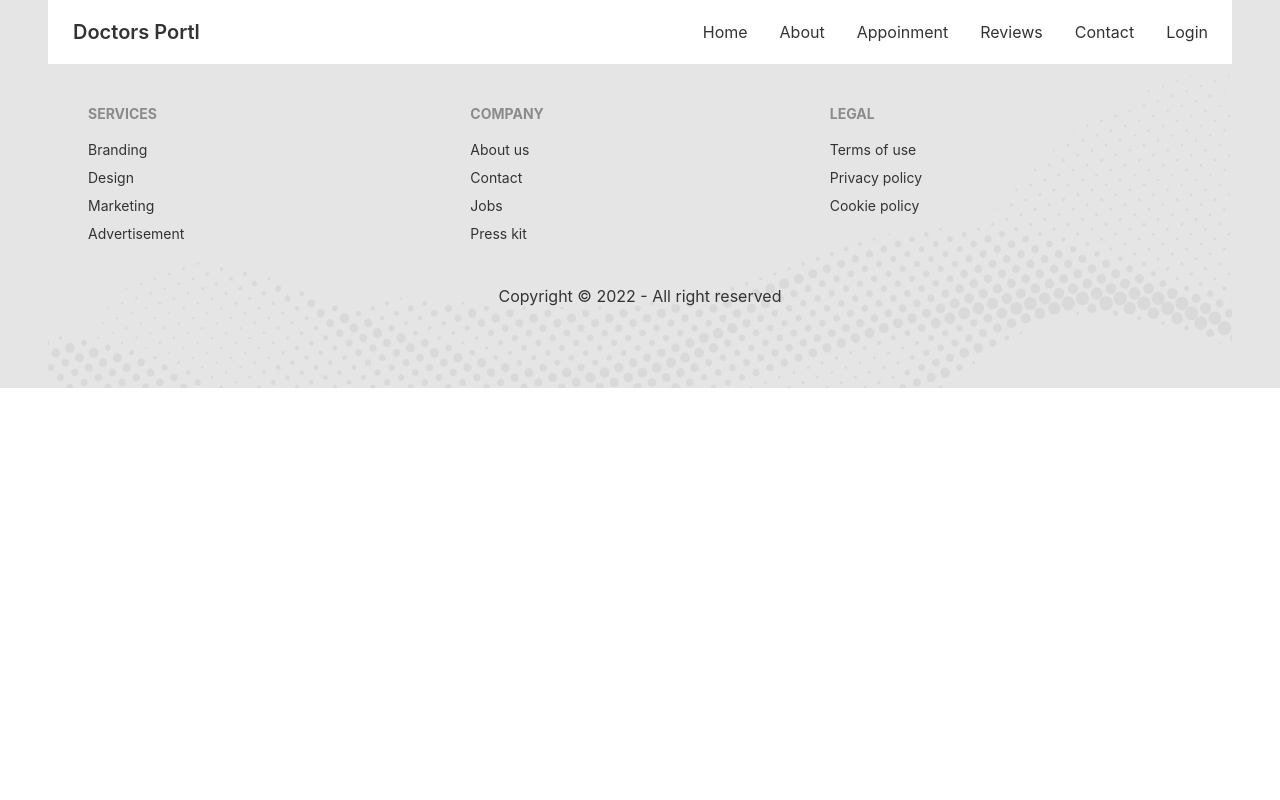
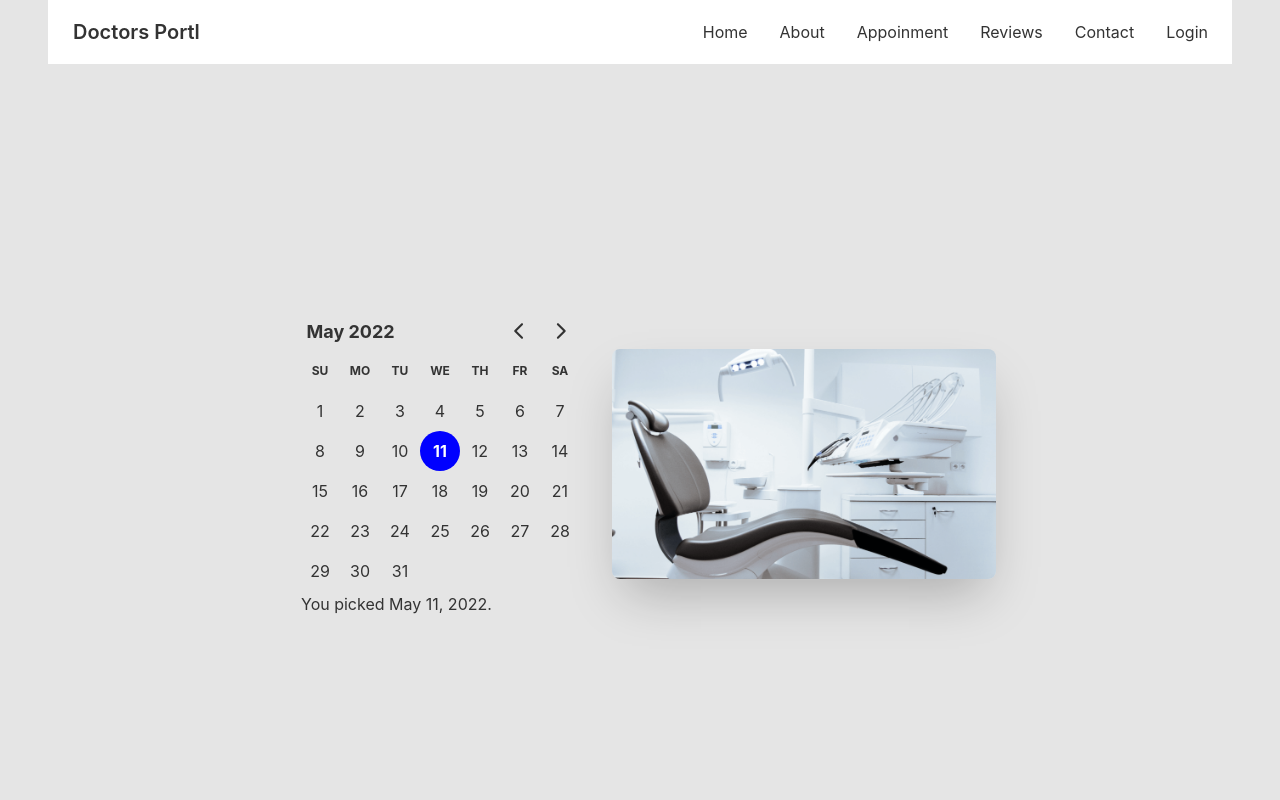
Before and after one commit to Shahin093/Milestone-12-Final-project-doctors-portal-cline, a React (Create React App) app: page /appointment in a window 1280 px wide. Shown: the top 800 px of the page. Built offline with nearby package versions, Linux system fonts and the light colour scheme.

Commit message:
72-2 Create Appointment Banner using React Day Picke

```diff
--- a/package.json
+++ b/package.json
@@ -7,7 +7,9 @@
     "@testing-library/react": "^13.2.0",
     "@testing-library/user-event": "^13.5.0",
     "daisyui": "^2.14.3",
+    "date-fns": "^2.28.0",
     "react": "^18.1.0",
+    "react-day-picker": "^8.0.4",
     "react-dom": "^18.1.0",
     "react-router-dom": "^6.3.0",
     "react-scripts": "5.0.1",
--- a/src/Pages/Appointment/Appointment.js
+++ b/src/Pages/Appointment/Appointment.js
@@ -1,10 +1,11 @@
 import React from 'react';
 import Footer from '../Shared/Footer';
+import AppointmentBanner from './AppointmentBanner';
 
 const Appointment = () => {
     return (
         <div>
-
+            <AppointmentBanner></AppointmentBanner>
             <Footer></Footer>
         </div>
     );
--- /dev/null
+++ b/src/Pages/Appointment/AppointmentBanner.js
@@ -0,0 +1,29 @@
+import React, { useState } from 'react';
+import { DayPicker } from 'react-day-picker';
+import chair from '../../assets/images/chair.png';
+import 'react-day-picker/dist/style.css';
+import { format } from 'date-fns';
+const AppointmentBanner = () => {
+    const [selected, setSelected] = useState(new Date());
+    let footer = <p>Please pick a day.</p>;
+    if (selected) {
+        footer = <p>You picked {format(selected, 'PP')}.</p>;
+    }
+    return (
+        <div class="hero min-h-screen">
+            <div class="hero-content flex-col lg:flex-row-reverse">
+                <img src={chair} alt="dentist" class="max-w-sm rounded-lg shadow-2xl" />
+                <div>
+                    <DayPicker
+                        mode="single"
+                        selected={selected}
+                        onSelect={setSelected}
+                        footer={footer}
+                    />
+                </div>
+            </div>
+        </div>
+    );
+};
+
+export default AppointmentBanner;
```
Also changed, not shown: 1 other file (tests, documents, lock files or other folders).
